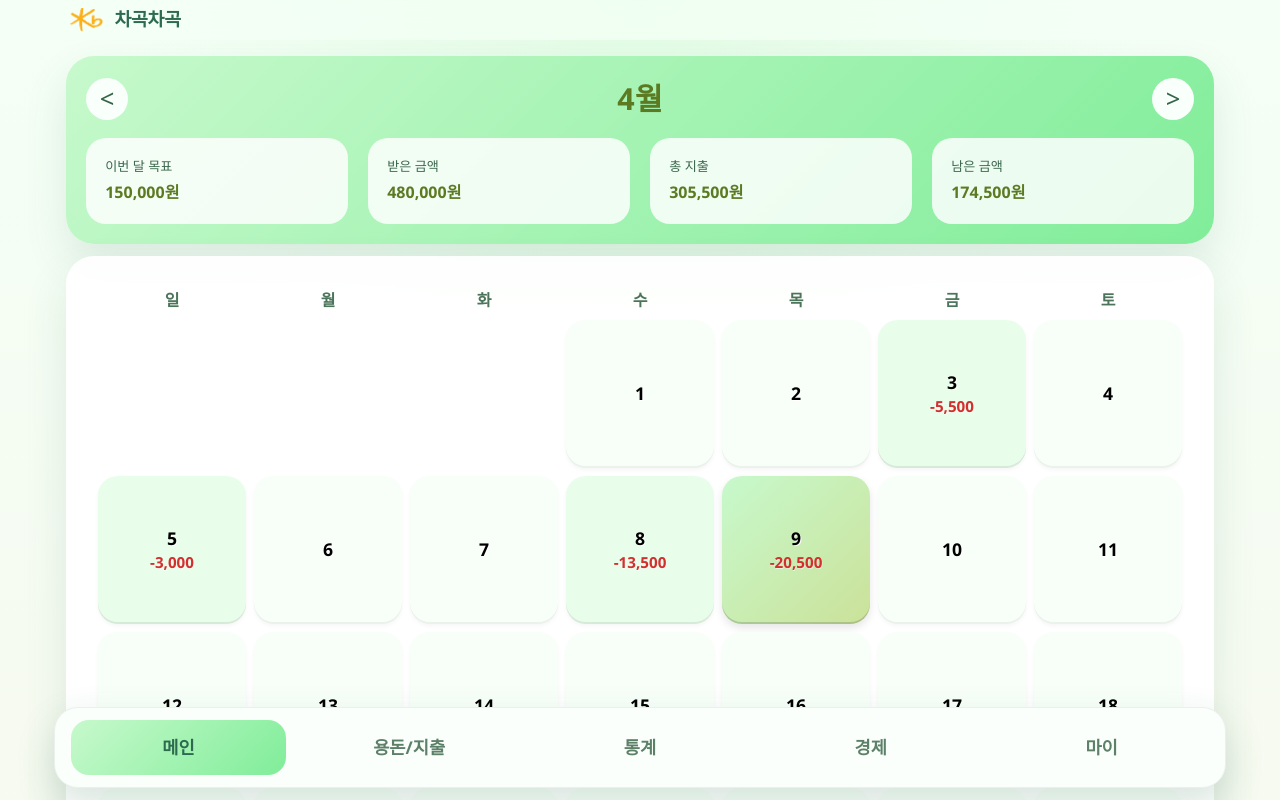
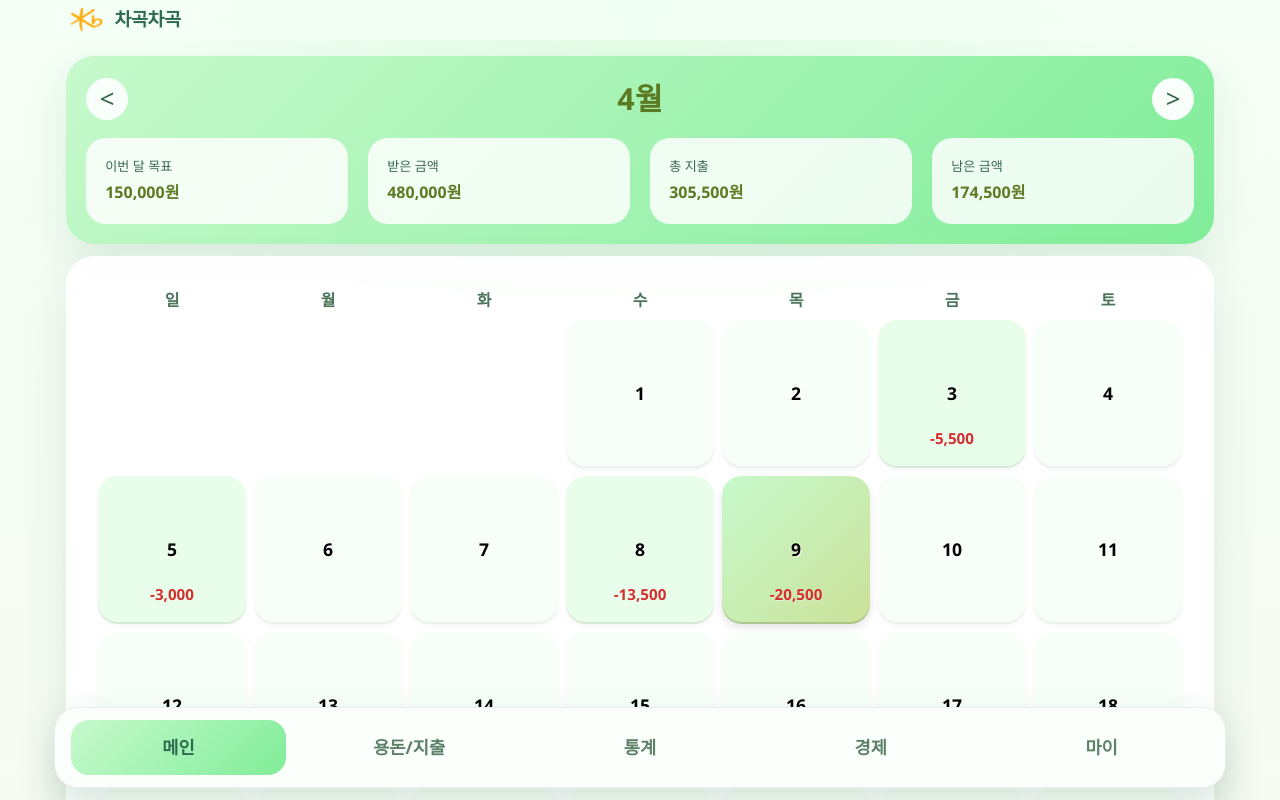
Before and after one commit to wosyh18/KB-Skeleton-Project-ChagokChagok, a Vue app: page / in a window 1280 px wide. Shown: the top 800 px of the page. Built offline with nearby package versions, Linux system fonts and the light colour scheme; data requests are answered from the project's data file; sample sign-in values are in the browser's storage.

Commit message:
[#5]fix(메인): 일별 지출값이 위로 올라가게 수정

```diff
--- a/src/styles.css
+++ b/src/styles.css
@@ -311,10 +311,12 @@ p {
 .calendar-day {
   border-radius: 20px;
   background: color-mix(in srgb, var(--theme-background) 65%, white);
-  display: grid;
-  align-content: center;
-  justify-items: center;
+  display: flex;
+  flex-direction: column;
+  align-items: center;
+  justify-content: center;
   padding: 0.35rem;
+  position: relative;
   box-shadow: 0 2px 4px rgba(0, 0, 0, 0.04), inset 0 -2px 0 rgba(0, 0, 0, 0.05);
   transition: transform 0.1s ease;
 }
@@ -341,10 +343,18 @@ p {
 }
 
 .calendar-day small {
+  position: absolute;
+  bottom: 18px;
+  width: 100%;
+  text-align: center;
   color: #d32f2f;
   font-weight: 800;
-  font-size: 0.75rem;
+  font-size: 0.72rem;
   text-shadow: 0.5px 0.5px 0px rgba(255, 255, 255, 0.5);
+  white-space: nowrap;
+  overflow: hidden;
+  text-overflow: ellipsis;
+  padding: 0 2px;
 }
 
 .floating-tip {
```
